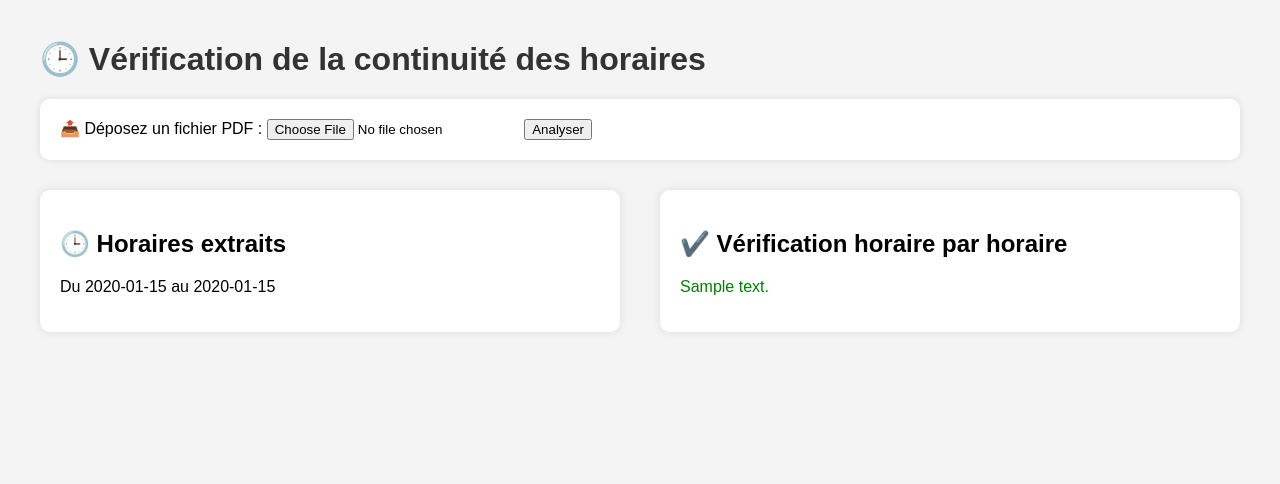
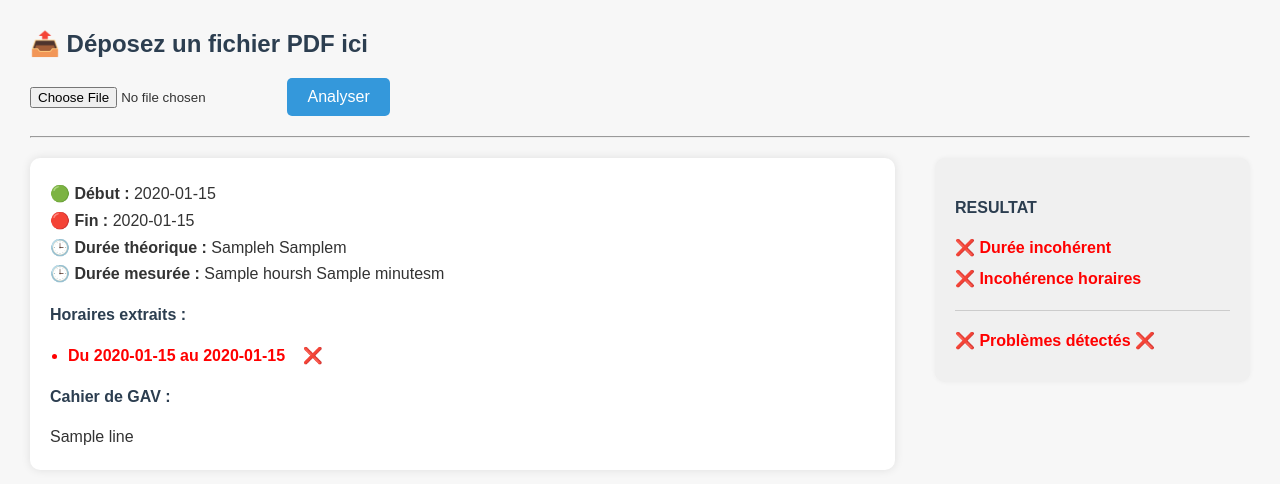
Before and after one commit to Elnico4040/gav, a Flask app: template templates/index.html in a window 1280 px wide. Shown: the top 484 px of the page. Run offline with Flask 3, Linux system fonts and the light colour scheme; the template is opened without the code that fills it: most values are stand-ins (such as "Sample title", 1, 10 or a date in 2020).

Commit message:
Update index.html

```diff
--- a/templates/index.html
+++ b/templates/index.html
@@ -1,82 +1,154 @@
-<!DOCTYPE html>
-<html lang="fr">
+<!doctype html>
+<html>
 <head>
   <meta charset="UTF-8">
-    <title>Vérification des horaires</title>
+  <title>Vérification Horaires GAV</title>
   <style>
     body {
       font-family: Arial, sans-serif;
-            margin: 40px;
-            background-color: #f4f4f4;
+      margin: 30px;
+      background-color: #f7f7f7;
+      color: #333;
     }
-        h1 {
-            color: #333;
+    h2, h3, h4 {
+      color: #2c3e50;
+    }
+    form {
+      margin-bottom: 20px;
+    }
+    input[type="submit"] {
+      background-color: #3498db;
+      color: white;
+      border: none;
+      padding: 10px 20px;
+      font-size: 16px;
+      border-radius: 5px;
+      cursor: pointer;
+      transition: background-color 0.3s ease;
+    }
+
+    input[type="submit"]:hover {
+      background-color: #2980b9;
+    }
+    .result {
+      background: white;
+      padding: 20px;
+      border-radius: 10px;
+      box-shadow: 0 0 10px rgba(0,0,0,0.1);
+    }
+    li {
+      margin-bottom: 2px;
+      line-height: 1.3;
+    }
+    .right p, .left p {
+      margin: 6px 0;
+      line-height: 1.3;
+    }
+    ul {
+      margin: 0;
+      padding-left: 18px;
+    }
+    .green {
+      color: green;
+      font-weight: bold;
+    }
+    .red {
+      color: red;
+      font-weight: bold;
+    }
+    .badge {
+      display: inline-block;
+      padding: 2px 8px;
+      border-radius: 8px;
+      font-size: 12px;
+    }
+    .ok {
+      background-color: #d4edda;
+      color: #155724;
+    }
+    .ko {
+      background-color: #f8d7da;
+      color: #721c24;
     }
     .container {
       display: flex;
       gap: 40px;
+      margin-top: 20px;
     }
-        .box {
-            background-color: white;
+    .left {
+      flex: 3;
+    }
+    .right {
+      flex: 1;
+      background: #f0f0f0;
       padding: 20px;
       border-radius: 10px;
-            flex: 1;
-            box-shadow: 0 0 10px rgba(0,0,0,0.1);
+      height: fit-content;
+      box-shadow: 0 0 5px rgba(0,0,0,0.05);
     }
-        .ok {
-            color: green;
+    .right p {
+      margin: 10px 0;
+      font-weight: bold;
     }
-        .error {
-            color: red;
-        }
-        ul {
+    ul.no-bullet {
       list-style-type: none;
       padding-left: 0;
-        }
-        li {
-            margin-bottom: 8px;
-        }
-        .upload-form {
-            margin-bottom: 30px;
-            padding: 20px;
-            background-color: #fff;
-            border-radius: 10px;
-            box-shadow: 0 0 8px rgba(0,0,0,0.1);
     }
   </style>
 </head>
 <body>
-    <h1>🕒 Vérification de la continuité des horaires</h1>
+  <h2>📤 Déposez un fichier PDF ici</h2>
+  <form method="post" enctype="multipart/form-data">
+    <input type="file" name="file" accept="application/pdf">
+    <input type="submit" value="Analyser">
+  </form>
+  <hr>
 
-    <form class="upload-form" action="/" method="post" enctype="multipart/form-data">
-        <label for="file">📤 Déposez un fichier PDF :</label>
-        <input type="file" name="file" required>
-        <button type="submit">Analyser</button>
-    </form>
+  {% if start_guard %}
+    <div class="container">
+      <div class="left result">
+        <p><strong>🟢 Début :</strong> {{ start_guard.strftime('%d/%m/%Y %H:%M') }}</p>
+        <p><strong>🔴 Fin :</strong> {{ end_guard.strftime('%d/%m/%Y %H:%M') }}</p>
+        <p><strong>🕒 Durée théorique :</strong> {{ hours2 }}h {{ minutes2 }}m</p>
+        <p><strong>🕒 Durée mesurée :</strong> {{ hours }}h {{ minutes }}m</p>
 
-    {% if result %}
-    <div class="container">
-        <div class="box">
-            <h2>🕒 Horaires extraits</h2>
+        <h4>Horaires extraits :</h4>
         <ul>
-                {% for start, end in result %}
-                    <li>Du {{ start.strftime('%d/%m/%Y %H:%M') }} au {{ end.strftime('%d/%m/%Y %H:%M') }}</li>
+          {% for i in range(intervals|length) %}
+            <li style="color: {{ 'green' if verif_intervals[i] else 'red' }}; font-weight: bold;">
+              Du {{ intervals[i][0].strftime('%d/%m/%Y %H:%M') }} au {{ intervals[i][1].strftime('%d/%m/%Y %H:%M') }}
+              &nbsp;&nbsp;
+              <span>
+                {{ '✔️' if verif_intervals[i] else '❌' }}
+              </span>
+            </li>
+          {% endfor %}
+        </ul>
+
+        <h4>Cahier de GAV :</h4>
+        <ul class="no-bullet">
+          {% for line in period_titles %}
+            <li>{{ line }}</li>
           {% endfor %}
         </ul>
       </div>
-        <div class="box">
-            <h2>✔️ Vérification horaire par horaire</h2>
-            <ul>
-                {% for message in horaires_verification %}
-                    {% if '❌' in message %}
-                        <li class="error">{{ message }}</li>
-                    {% else %}
-                        <li class="ok">{{ message }}</li>
-                    {% endif %}
-                {% endfor %}
-            </ul>
+
+      <div class="right">
+        <h4>RESULTAT</h4>
+        <p style="color:{{ 'green' if verif2 else 'red' }};">
+          {{ '✔️ Durée OK' if verif2 else '❌ Durée incohérent' }}
+        </p>
+        <p style="color:{{ 'green' if verif1 else 'red' }};">
+          {{ '✔️ Horaires cohérents' if verif1 else '❌ Incohérence horaires' }}
+        </p>
+        <hr style="border: none; border-top: 1px solid #ccc; margin: 20px 0;">
+        <p style="color:{{ 'green' if global_verif else 'red' }};">
+          {{ '✔️ Aucun problème détecté ✔️' if global_verif else '❌ Problèmes détectés ❌' }}
+        </p>
       </div>
     </div>
+  {% elif result %}
+    {{ result|safe }}
   {% endif %}
 </body>
 </html>
```
Lines whose indentation alone changed are shown as unchanged.
